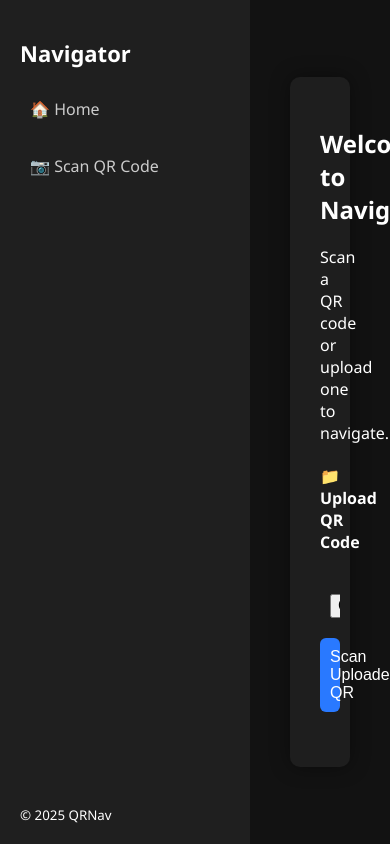
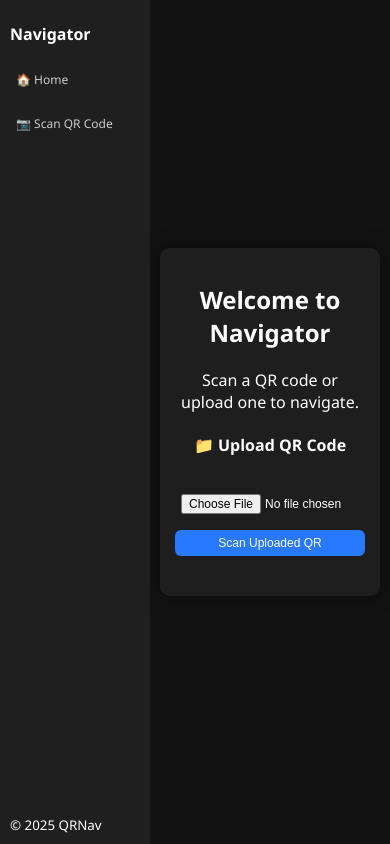
Before and after one commit to PreciousOwen/navy_backend, a Django app: page /navigation/ in a window 390 px wide. Run offline with Django 5.2, Linux system fonts and the light colour scheme; data comes from the database, SQL or seed files in the repository.

Commit message:
responsiveness

```diff
--- a/navigator/navigation/templates/index.html
+++ b/navigator/navigation/templates/index.html
@@ -129,6 +129,72 @@
       float: right;
       font-size: 24px;
       cursor: pointer;
+    }
+
+    @media (max-width: 768px) {
+      .sidebar {
+        width: 200px;
+        padding: 15px;
+      }
+
+      .sidebar h2 {
+        font-size: 18px;
+      }
+
+      .sidebar nav a {
+        font-size: 14px;
+        padding: 8px;
+      }
+
+      .main-content {
+        padding: 20px;
+      }
+
+      .card {
+        padding: 20px;
+      }
+
+      input[type="file"],
+      select,
+      button {
+        font-size: 14px;
+        padding: 8px;
+      }
+    }
+
+    @media (max-width: 480px) {
+      .sidebar {
+        width: 150px;
+        padding: 10px;
+      }
+
+      .sidebar h2 {
+        font-size: 16px;
+      }
+
+      .sidebar nav a {
+        font-size: 12px;
+        padding: 6px;
+      }
+
+      .main-content {
+        padding: 10px;
+      }
+
+      .card {
+        padding: 15px;
+      }
+
+      input[type="file"],
+      select,
+      button {
+        font-size: 12px;
+        padding: 6px;
+      }
+
+      .modal-content {
+        padding: 15px;
+      }
     }
   </style>
   <script src="{% static 'js/html5-qrcode.min.js' %}"></script>
```
Also changed, not shown: navigator/navigation/templates/intro.html (+33 -3 lines).
